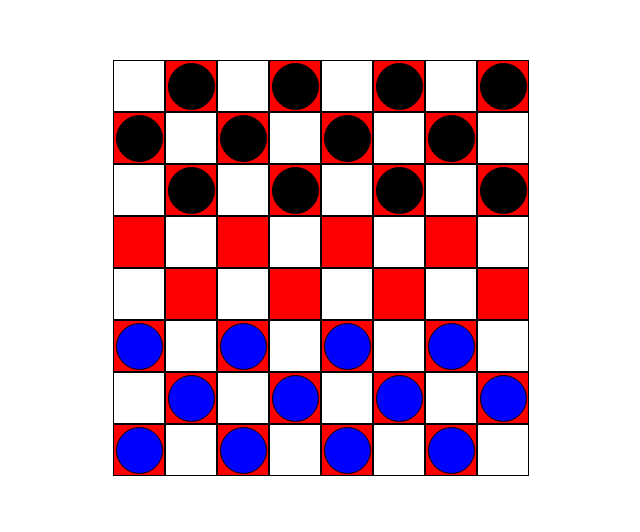
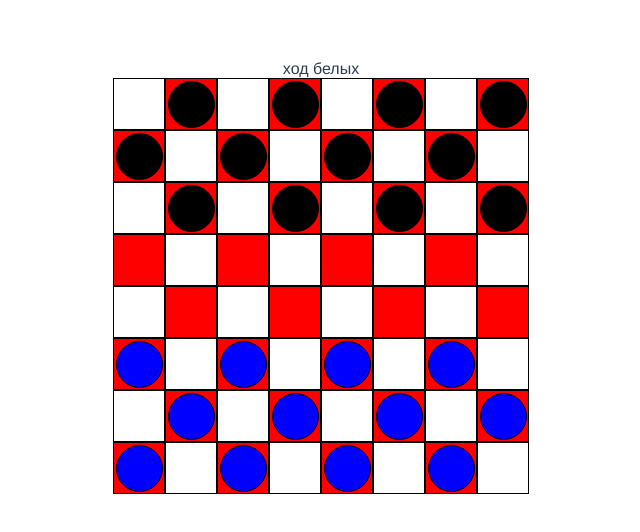
Before and after one commit to SightLS/vue_checkers, a Vue app: page / in a window 1280 px wide. Shown: the top 532 px of the page, without its empty margins (319-959 px from the left). Built offline with nearby package versions, Linux system fonts and the light colour scheme.

Commit message:
реализовал поочередность ходов

```diff
--- a/src/components/BoardCheckers.vue
+++ b/src/components/BoardCheckers.vue
@@ -1,4 +1,6 @@
 <template>
+  <div>
+    <div class="msg">ход {{ moveMsg() }}</div>
     <div class="board">
       <div class="board__rows"
            v-for="row in rows" :key="row">
@@ -11,10 +13,11 @@
         >
           <div class="checker-white"
                v-if="ifWhite (col, row, i_col)"
-             @click="takeChecker ($event)"></div>
+               @click="!flag ? takeChecker ($event) : flag = true"></div>
           <div class="checker-black"
                v-if="ifBlack (col, row, i_col)"
-             @click="takeChecker ($event)"></div>
+               @click="flag ? takeChecker ($event) : flag = false"></div>
+        </div>
       </div>
     </div>
   </div>
@@ -26,7 +29,9 @@ export default {
   name: 'BoardCheckers',
   data: () => ({
     rows: [1, 2, 3, 4, 5, 6, 7, 8].reverse(),
-    columns: ['a', 'b', 'c', 'd', 'e', 'f', 'g', 'h']
+    columns: ['a', 'b', 'c', 'd', 'e', 'f', 'g', 'h'],
+    flag: false,
+    msg: 'черных'
   }),
   methods: {
     getClass (col, row, indexCol) {
@@ -99,6 +104,14 @@ export default {
         document.querySelectorAll('.dropPos').forEach((e) => {
           e.classList.remove('dropPos')
         })
+        this.flag ? this.flag = false : this.flag = true
+      }
+    },
+    moveMsg () {
+      if (this.flag) {
+        return 'черных'
+      } else {
+        return 'белых'
       }
     }
   }
@@ -143,6 +156,7 @@ export default {
   height: 45px;
   border-radius: 30px;
   z-index: 100;
+
 }
 
 .checker-white {
```
Lines whose indentation alone changed are shown as unchanged.
